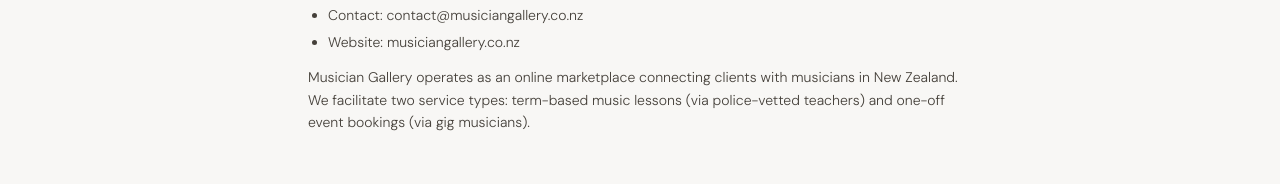
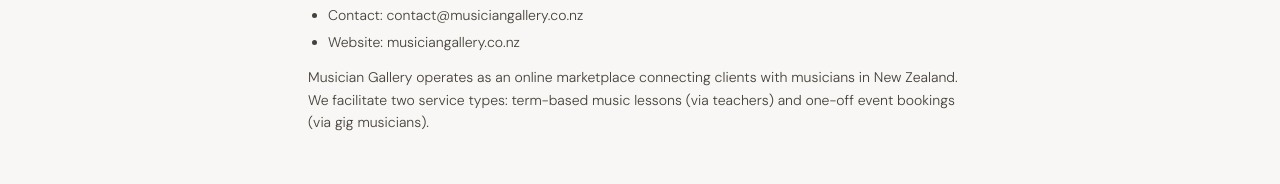
Before and after one commit to musiciangallery/Musician-Gallery, a Next.js app: page /privacy in a window 1280 px wide. Shown: the part 575-759 px from the top of the page. Built offline with nearby package versions, Linux system fonts and the light colour scheme.

Commit message:
Update page.tsx

```diff
--- a/src/app/privacy/page.tsx
+++ b/src/app/privacy/page.tsx
@@ -40,8 +40,8 @@ export default function PrivacyPage() {
       <p className={p}>
         Musician Gallery operates as an online marketplace connecting
         clients with musicians in New Zealand. We facilitate two service
-        types: term-based music lessons (via police-vetted teachers) and
-        one-off event bookings (via gig musicians).
+        types: term-based music lessons (via teachers) and one-off event
+        bookings (via gig musicians).
       </p>
 
       <h2 className={h2}>2. Information We Collect</h2>
```
